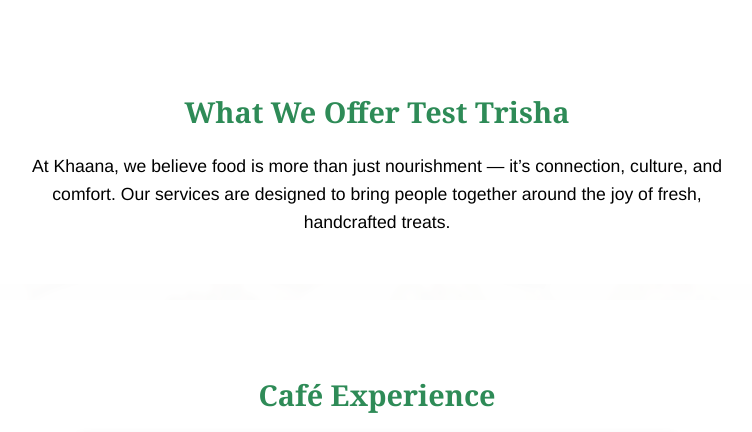
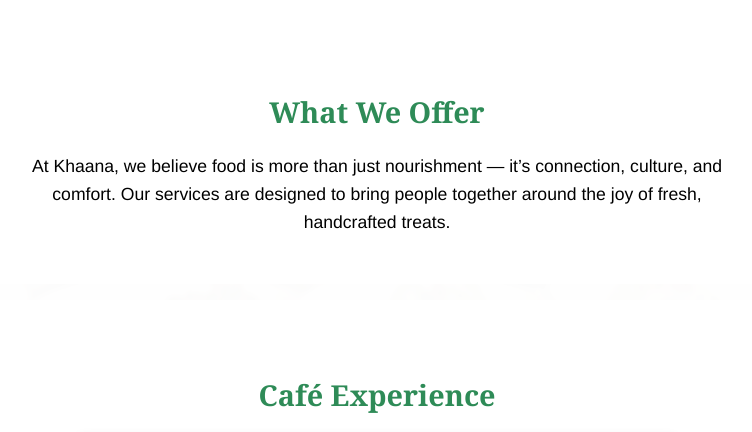
Before and after one commit to mailtrisharaman-hue/mailtrisharaman-hue.github.io, a plain HTML site: page service.html in a window 1280 px wide. Shown: the part 304-736 px from the top of the page, without its empty margins (263-1015 px from the left). Drawn offline with Linux system fonts and the light colour scheme.

Commit message:
Update service.html
changed section heading to what we offer

```diff
--- a/service.html
+++ b/service.html
@@ -138,7 +138,7 @@
 </div>
 
   <section class="intro">
-    <h2>What We Offer Test Trisha</h2>
+    <h2>What We Offer </h2>
     <p>At Khaana, we believe food is more than just nourishment — it’s connection, culture, and comfort. Our services are designed to bring people together around the joy of fresh, handcrafted treats.</p>
   </section>
 
```
